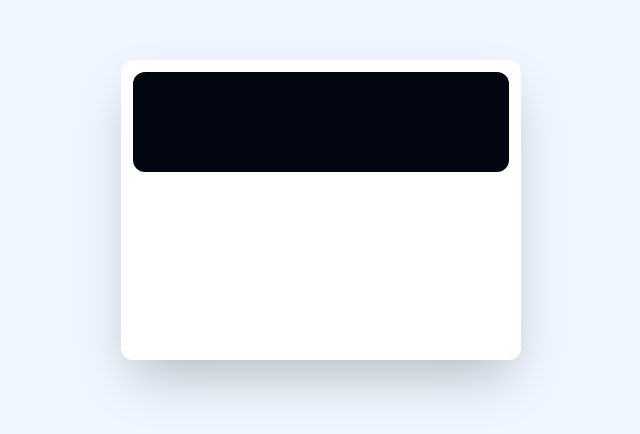
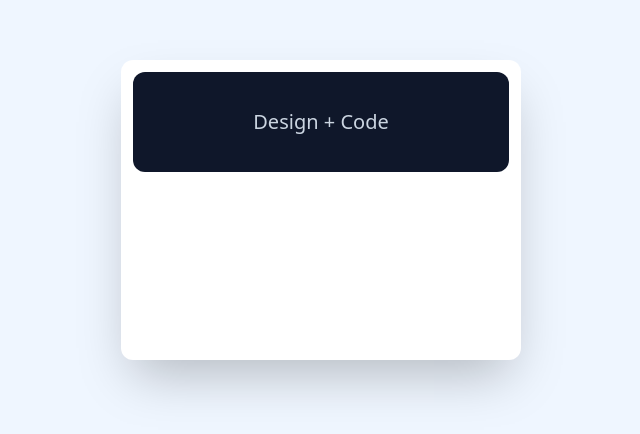
Before and after one commit to BRajendra10/Tailwind-CSS, a plain HTML site: page User-card/index.html in a window 1280 px wide. Shown: the part 190-624 px from the top of the page, without its empty margins (319-959 px from the left). Drawn offline with nearby package versions, Linux system fonts and the light colour scheme.

Commit message:
Create a Banner with bg-slate-900 background color and text-slate-300 text color

```diff
--- a/User-card/index.html
+++ b/User-card/index.html
@@ -12,7 +12,11 @@
 
     <div class="flex justify-center items-center h-screen bg-blue-50">
         <div class="w-[400px] h-[300px] bg-white shadow-2xl rounded-xl p-3">
-            <div class="bg-gray-300 w-full h-[100px] bg-gray-950 rounded-xl"></div>
+            <div class="flex justify-center items-center w-full h-[100px] bg-slate-900 rounded-xl">
+                <h1 class="text-slate-300 text-xl font-medium">Design + Code</h1>
+            </div>
+
+
         </div>
     </div>
 
```
